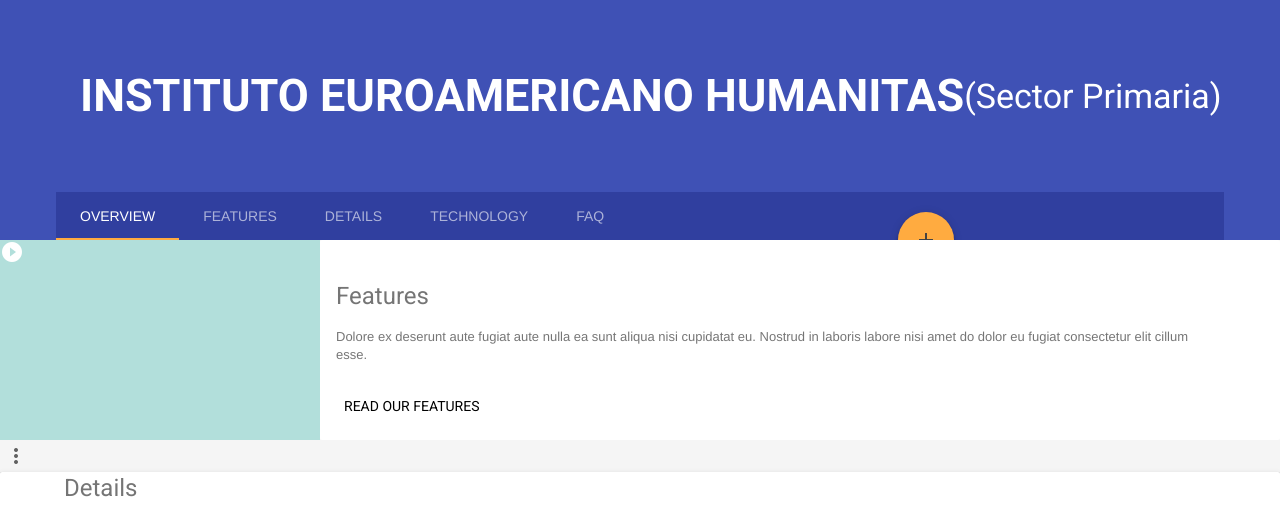
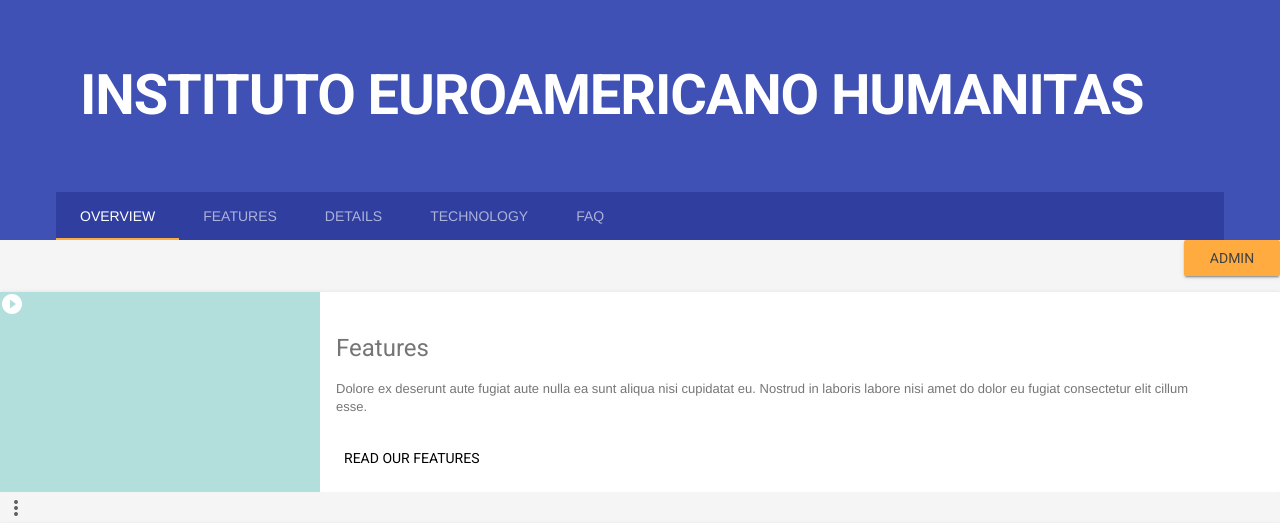
Before and after one commit to agusvama/Humanitas, a Django app: page / in a window 1280 px wide. Shown: the top 523 px of the page. Run offline with Django 3.2, Linux system fonts and the light colour scheme.

Commit message:
boton del admin

```diff
--- a/templates/inicio/index.html
+++ b/templates/inicio/index.html
@@ -72,10 +72,7 @@
           <div class="mdl-layout--large-screen-only mdl-layout__header-row">
           </div>
           <div class="mdl-layout--large-screen-only mdl-layout__header-row">
-            <h2><b>INSTITUTO EUROAMERICANO HUMANITAS  </b></h2>
-            <br>
-            <h3> (Sector Primaria)</h3>
-
+            <h1><b>INSTITUTO EUROAMERICANO HUMANITAS</b></h1>
           </div>
           <div class="mdl-layout--large-screen-only mdl-layout__header-row">
           </div>
@@ -85,13 +82,15 @@
             <a href="#features" class="mdl-layout__tab">Details</a>
             <a href="#features" class="mdl-layout__tab">Technology</a>
             <a href="#features" class="mdl-layout__tab">FAQ</a>
-            <button class="mdl-button mdl-js-button mdl-button--fab mdl-js-ripple-effect mdl-button--colored mdl-shadow--4dp mdl-color--accent" id="add">
-              <i class="material-icons" role="presentation">add</i>
-              <span class="visuallyhidden">Add</span>
-            </button>
+
           </div>
         </header>
         <main class="mdl-layout__content">
+            <P ALIGN=right>
+            <a href="/admin" class="mdl-button mdl-js-button mdl-button--raised
+                mdl-js-ripple-effect mdl-button--accent">
+                Admin
+            </a>
           <div class="mdl-layout__tab-panel is-active" id="overview">
             <section class="section--center mdl-grid mdl-grid--no-spacing mdl-shadow--2dp">
               <header class="section__play-btn mdl-cell mdl-cell--3-col-desktop mdl-cell--2-col-tablet mdl-cell--4-col-phone mdl-color--teal-100 mdl-color-text--white">
```
Also changed, not shown: 1 other file.
